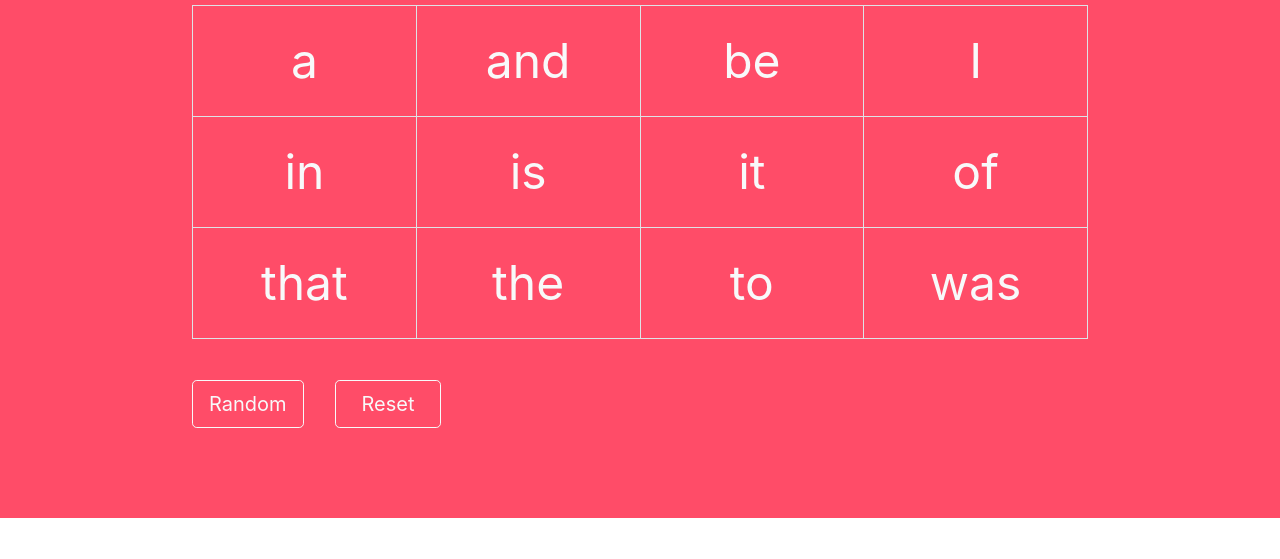
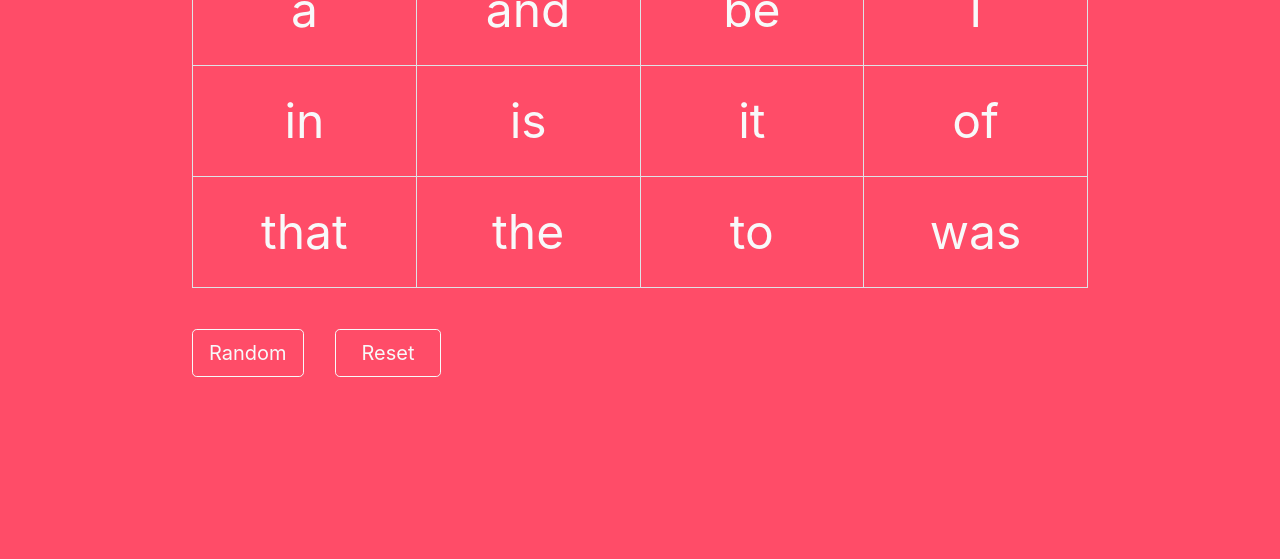
Before and after one commit to zuoningyu/MagicWords_KH, a plain HTML site: page index.html in a window 1280 px wide. Shown: the part 241-800 px from the top of the page. Drawn offline with nearby package versions, Linux system fonts and the light colour scheme.

Commit message:
fix backgroud color

```diff
--- a/style.css
+++ b/style.css
@@ -1,7 +1,11 @@
+body{
+  background-color: #ff4c68 !important
+}
+
 
 .words{
   text-align: center;
-  padding: 7% 15% 2% 15%;
+  padding: 3% 15% 2% 15%;
   background-color: #ff4c68;
   color: #fff;
   font-size: 3rem;
```
Also changed, not shown: index.html (line endings or trailing spaces).
